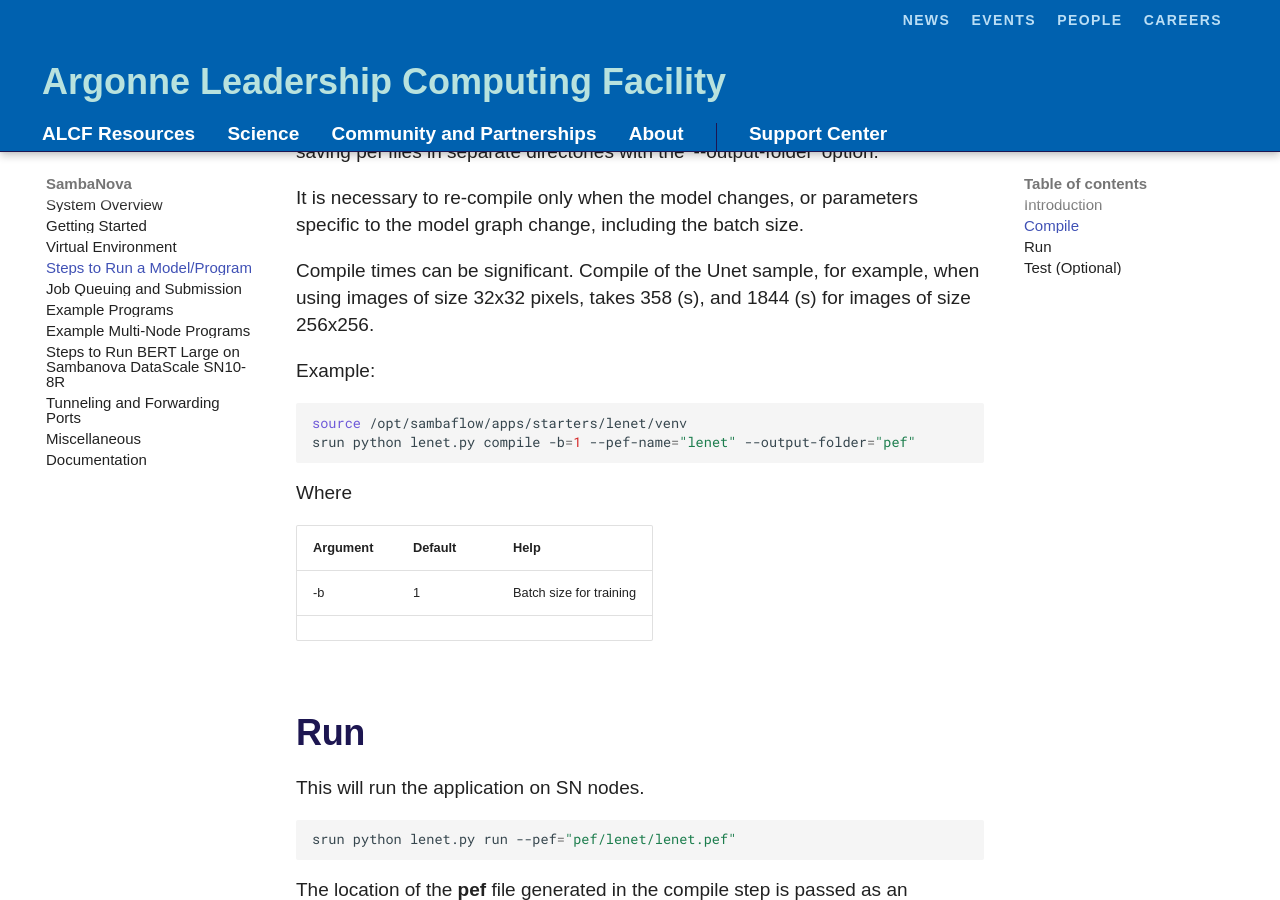
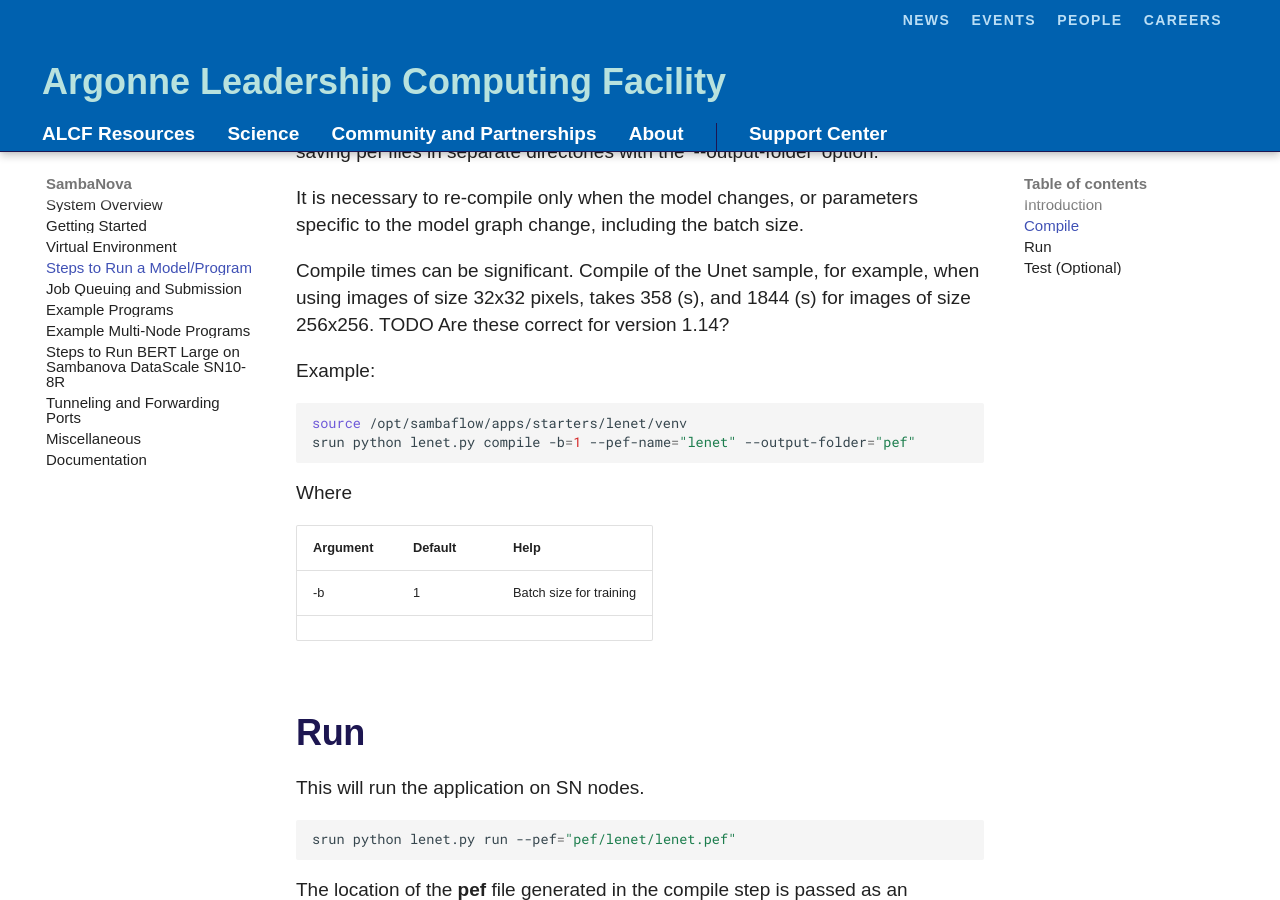
Before and after one commit to argonne-lcf/ai-testbed-userdocs, an MkDocs documentation site: the page built from docs/sambanova/Steps-to-Run-a-Model-or-Program.md, in a window 1280 px wide and 900 px high, scrolled down 1074 px. Built offline with MkDocs 1.6.1 and Material for MkDocs 9.7.7, drawn with Linux system fonts in a browser that asks for light colours; some web fonts are replaced; comment, search, counter and statistics services are not loaded.

Commit message:
Update Steps-to-Run-a-Model-or-Program.md
Added a todo to confirm that the samplecompile times are correct.

```diff
--- a/docs/sambanova/Steps-to-Run-a-Model-or-Program.md
+++ b/docs/sambanova/Steps-to-Run-a-Model-or-Program.md
@@ -33,6 +33,7 @@
 
 Compile times can be significant.
 Compile of the Unet sample, for example, when using images of size 32x32 pixels, takes 358 (s), and 1844 (s) for images of size 256x256.
+TODO Are these correct for version 1.14?
 
 Example:
 
```
